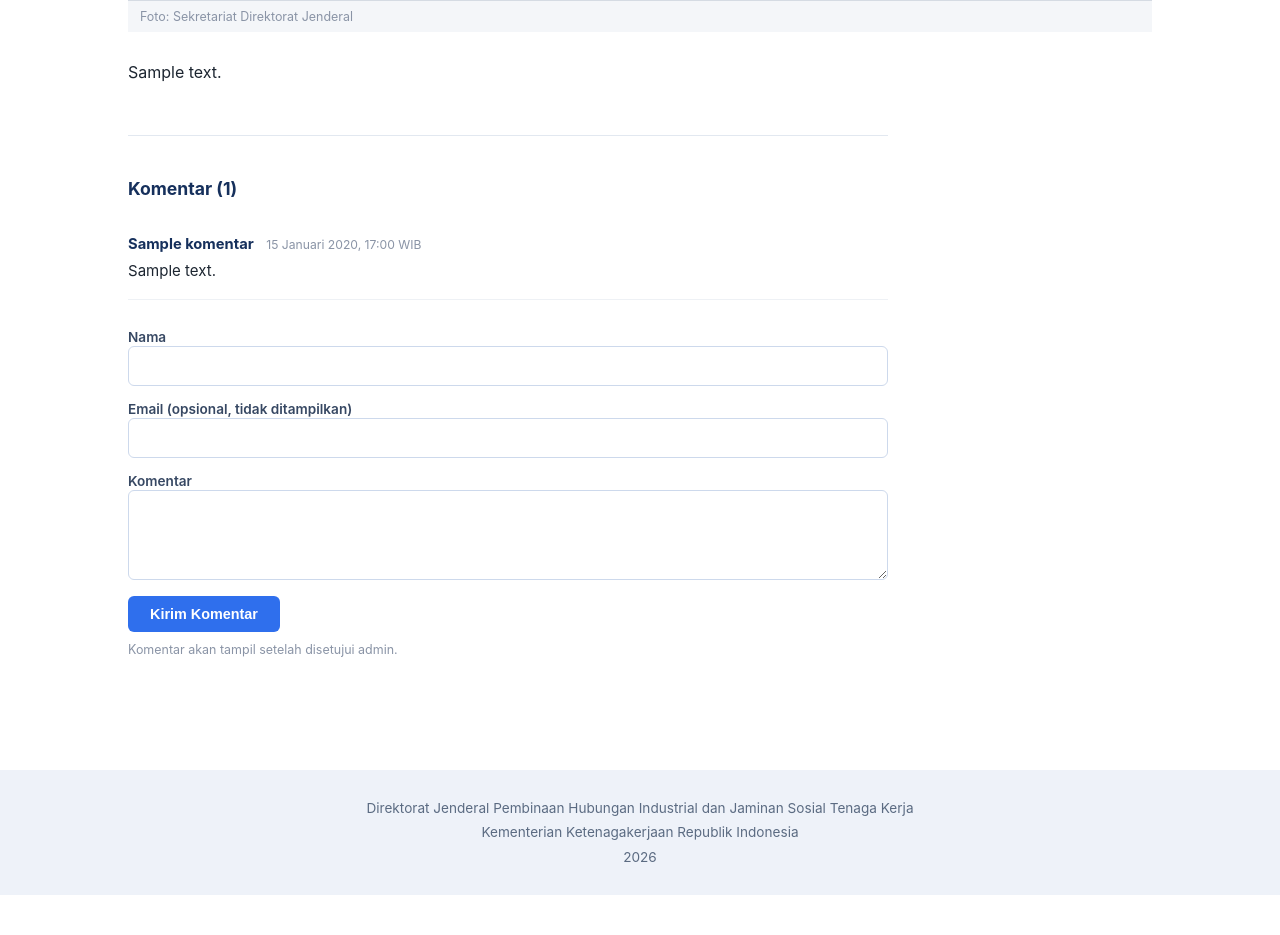
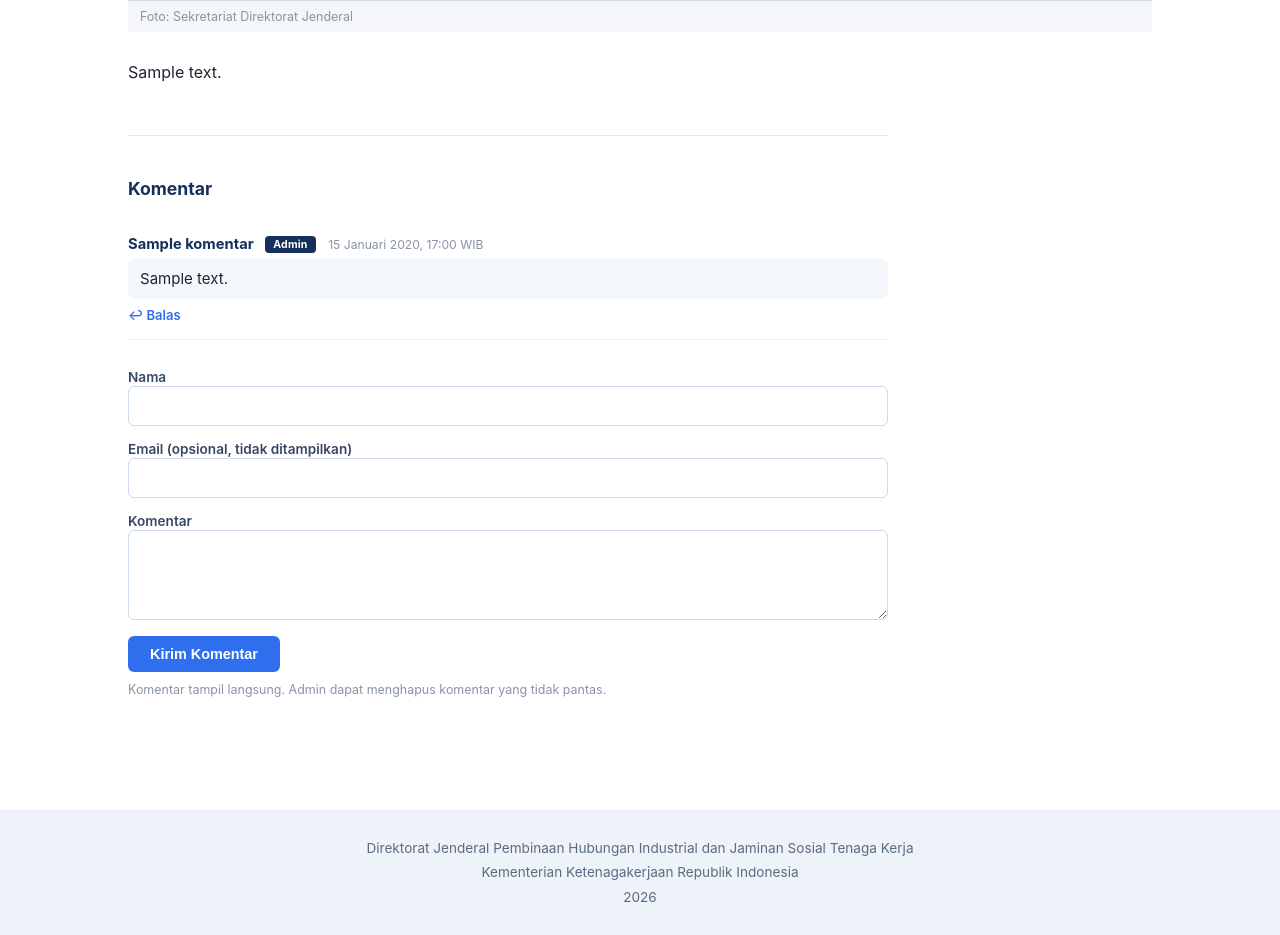
Before and after one commit to RezkyRD/Website-PHIJSK, a Django app: a page that uses konten/templates/konten/informasi_detail.html in a window 1280 px wide. Shown: the part 1092-2027 px from the top of the page. Before the commit the page ends 1987 px from the top, so only its background shows below. Run offline with Django 5.2, Linux system fonts and the light colour scheme; data comes from the database, SQL or seed files in the repository; tables that the repository leaves empty hold one stand-in row (values such as "Sample post"); grey boxes marked "Sample" are stand-in pictures; parts of the project's set-up code (start-up, migrations or seed data) failed here and were passed over.

Commit message:
edit komentar

```diff
--- a/konten/models.py
+++ b/konten/models.py
@@ -119,24 +119,31 @@ class Berita(models.Model):
     def __str__(self):
         return self.judul
 
-    def komentar_disetujui(self):
-        return self.komentar_list.filter(disetujui=True).order_by("dibuat_pada")
+    def komentar_root(self):
+        """Komentar level teratas (bukan balasan) untuk Informasi ini, urut dari yang paling lama."""
+        return self.komentar_list.filter(parent__isnull=True).order_by("dibuat_pada")
 
 
 class Komentar(models.Model):
-    """Komentar pengunjung pada satu Informasi. Perlu disetujui admin/admin unit dulu sebelum tampil publik."""
+    """Komentar/balasan pengunjung pada satu Informasi. Tampil langsung tanpa moderasi;
+    admin/admin unit tetap bisa menghapusnya dari Django admin bila perlu. Mendukung balasan
+    berjenjang lewat field `parent` (balasan dari balasan tetap tercatat dan tampil bersarang)."""
 
     berita = models.ForeignKey(Berita, on_delete=models.CASCADE, related_name="komentar_list")
+    parent = models.ForeignKey(
+        "self", on_delete=models.CASCADE, null=True, blank=True, related_name="balasan",
+        verbose_name="Membalas komentar",
+    )
     nama = models.CharField("Nama", max_length=100)
     email = models.EmailField("Email", blank=True, help_text="Opsional, tidak ditampilkan publik")
     isi = models.TextField("Komentar")
-    disetujui = models.BooleanField("Disetujui", default=False)
+    is_admin_reply = models.BooleanField("Balasan admin", default=False)
     dibuat_pada = models.DateTimeField(auto_now_add=True)
 
     class Meta:
         verbose_name = "Komentar"
         verbose_name_plural = "Komentar"
-        ordering = ["-dibuat_pada"]
+        ordering = ["dibuat_pada"]
 
     @property
     def unit_kerja(self):
--- /dev/null
+++ b/konten/templates/konten/_komentar_node.html
@@ -0,0 +1,35 @@
+{% load static %}
+<div class="komentar-item{% if komentar.is_admin_reply %} komentar-admin{% endif %}" id="komentar-{{ komentar.id }}">
+  <div>
+    <span class="komentar-nama">{{ komentar.nama }}</span>
+    {% if komentar.is_admin_reply %}<span class="komentar-badge">Admin</span>{% endif %}
+    <span class="komentar-tanggal">{{ komentar.dibuat_pada|date:"d F Y, H:i" }} WIB</span>
+  </div>
+  <div class="komentar-isi">{{ komentar.isi }}</div>
+
+  <details class="komentar-reply-toggle">
+    <summary>Balas</summary>
+    <form method="post" class="komentar-form komentar-reply-form">
+      {% csrf_token %}
+      <input type="hidden" name="parent_id" value="{{ komentar.id }}">
+      <div class="hp-field" aria-hidden="true">
+        <label>Website</label>
+        <input type="text" name="website" tabindex="-1" autocomplete="off">
+      </div>
+      {% if not is_staff %}
+      <input type="text" name="nama" placeholder="Nama" required maxlength="100">
+      <input type="email" name="email" placeholder="Email (opsional, tidak ditampilkan)">
+      {% endif %}
+      <textarea name="isi" placeholder="Tulis balasan..." required></textarea>
+      <button type="submit">Kirim Balasan</button>
+    </form>
+  </details>
+
+  {% if komentar.balasan.all %}
+  <div class="komentar-replies">
+    {% for balasan in komentar.balasan.all %}
+      {% include "konten/_komentar_node.html" with komentar=balasan is_staff=is_staff %}
+    {% endfor %}
+  </div>
+  {% endif %}
+</div>
--- a/konten/templates/konten/informasi_detail.html
+++ b/konten/templates/konten/informasi_detail.html
@@ -27,14 +27,31 @@
 <style>
   .komentar-section { max-width:760px; margin-top:48px; border-top:1px solid #e2e8f0; padding-top:28px; }
   .komentar-item { padding:16px 0; border-bottom:1px solid #eef1f5; }
+  .komentar-replies .komentar-item:last-child { border-bottom:none; }
   .komentar-nama { font-weight:700; color:#16305c; font-size:0.92rem; }
+  .komentar-badge {
+    display:inline-block; background:#16305c; color:#fff; font-size:0.66rem; font-weight:700;
+    letter-spacing:0.02em; padding:2px 8px; border-radius:4px; margin-left:7px; vertical-align:1px;
+  }
+  .komentar-admin > .komentar-isi { background:#f4f7fc; border-radius:6px; padding:8px 12px; }
   .komentar-tanggal { font-size:0.76rem; color:#8a94a6; margin-left:8px; font-weight:400; }
   .komentar-isi { margin-top:6px; line-height:1.6; font-size:0.94rem; white-space:pre-line; }
+  .komentar-replies {
+    margin:12px 0 0 18px; padding-left:16px; border-left:2px solid #eef1f5;
+  }
+  .komentar-reply-toggle { margin-top:8px; }
+  .komentar-reply-toggle summary {
+    cursor:pointer; color:var(--accent); font-size:0.82rem; font-weight:600; list-style:none;
+  }
+  .komentar-reply-toggle summary::-webkit-details-marker { display:none; }
+  .komentar-reply-toggle summary::before { content:"↩ "; }
+  .komentar-reply-form { margin-top:10px; max-width:480px; }
   .komentar-form input[type=text], .komentar-form input[type=email], .komentar-form textarea {
     width:100%; padding:10px 12px; border:1px solid #cdd9ec; border-radius:6px; font-size:0.92rem;
     font-family:inherit; margin-bottom:12px; box-sizing:border-box;
   }
   .komentar-form textarea { resize:vertical; min-height:90px; }
+  .komentar-reply-form textarea { min-height:64px; }
   .komentar-form button {
     background:var(--accent); color:#fff; border:none; border-radius:6px; padding:10px 22px;
     font-size:0.9rem; font-weight:600; cursor:pointer;
@@ -54,14 +71,16 @@
     {% endfor %}
   {% endif %}
 
-  <h2 style="color:#16305c; font-size:1.1rem; margin-bottom:18px;">Komentar ({{ komentar_list|length }})</h2>
+  <h2 style="color:#16305c; font-size:1.1rem; margin-bottom:18px;">Komentar</h2>
 
-  {% for k in komentar_list %}
-  <div class="komentar-item">
-    <span class="komentar-nama">{{ k.nama }}</span>
-    <span class="komentar-tanggal">{{ k.dibuat_pada|date:"d F Y, H:i" }} WIB</span>
-    <div class="komentar-isi">{{ k.isi }}</div>
-  </div>
+  {% if is_staff %}
+  <p style="font-size:0.8rem; color:#5b6b82; background:#eef2f9; padding:8px 12px; border-radius:6px; margin-bottom:16px;">
+    Anda login sebagai admin — komentar dan balasan Anda akan otomatis ditandai badge "Admin".
+  </p>
+  {% endif %}
+
+  {% for k in komentar_root_list %}
+    {% include "konten/_komentar_node.html" with komentar=k is_staff=is_staff %}
   {% empty %}
   <p style="color:#8a94a6; font-size:0.9rem;">Belum ada komentar. Jadilah yang pertama berkomentar.</p>
   {% endfor %}
@@ -72,14 +91,16 @@
       <label>Website</label>
       <input type="text" name="website" tabindex="-1" autocomplete="off">
     </div>
+    {% if not is_staff %}
     <label style="font-size:0.85rem; font-weight:600; color:#374863;">Nama</label>
     <input type="text" name="nama" required maxlength="100">
     <label style="font-size:0.85rem; font-weight:600; color:#374863;">Email (opsional, tidak ditampilkan)</label>
     <input type="email" name="email">
+    {% endif %}
     <label style="font-size:0.85rem; font-weight:600; color:#374863;">Komentar</label>
     <textarea name="isi" required></textarea>
     <button type="submit">Kirim Komentar</button>
-    <p style="font-size:0.78rem; color:#8a94a6; margin-top:10px;">Komentar akan tampil setelah disetujui admin.</p>
+    <p style="font-size:0.78rem; color:#8a94a6; margin-top:10px;">Komentar tampil langsung. Admin dapat menghapus komentar yang tidak pantas.</p>
   </form>
 </div>
 
--- a/konten/views.py
+++ b/konten/views.py
@@ -60,30 +60,47 @@ def unit_detail(request, slug):
 
 
 def informasi_detail(request, slug):
-    """Halaman detail satu Informasi — bisa dilihat publik & menerima komentar (perlu disetujui admin dulu)."""
+    """Halaman detail satu Informasi — publik bisa berkomentar & membalas komentar (berjenjang),
+    tampil langsung tanpa moderasi. Admin/staf yang login otomatis membalas sebagai admin unitnya."""
     berita = get_object_or_404(Berita, slug=slug, status="published")
+    is_staff = request.user.is_authenticated and request.user.is_staff
 
     if request.method == "POST":
         # Honeypot anti-spam: field ini disembunyikan lewat CSS di form, manusia tidak akan mengisinya.
         website = request.POST.get("website", "").strip()
-        nama = request.POST.get("nama", "").strip()
         isi = request.POST.get("isi", "").strip()
-        email = request.POST.get("email", "").strip()
+        parent_id = request.POST.get("parent_id", "").strip()
+        parent = Komentar.objects.filter(id=parent_id, berita=berita).first() if parent_id else None
+
+        if is_staff:
+            profile = getattr(request.user, "unit_profile", None)
+            if request.user.is_superuser:
+                nama = "Admin Ditjen PHI dan Jamsos"
+            elif profile:
+                nama = f"Admin {profile.unit_kerja.singkatan}"
+            else:
+                nama = f"Admin ({request.user.username})"
+            email = ""
+        else:
+            nama = request.POST.get("nama", "").strip()[:100]
+            email = request.POST.get("email", "").strip()
 
         if website:
             pass  # terdeteksi bot, diam-diam abaikan tanpa pesan error
-        elif not nama or not isi:
+        elif not isi or (not is_staff and not nama):
             messages.error(request, "Nama dan komentar wajib diisi.")
         else:
-            Komentar.objects.create(berita=berita, nama=nama[:100], email=email, isi=isi)
-            messages.success(request, "Komentar Anda terkirim dan akan tampil setelah disetujui admin.")
+            Komentar.objects.create(
+                berita=berita, parent=parent, nama=nama, email=email, isi=isi, is_admin_reply=is_staff,
+            )
+            messages.success(request, "Komentar Anda berhasil dikirim.")
         return redirect("konten:informasi_detail", slug=berita.slug)
 
-    komentar_list = berita.komentar_disetujui()
+    komentar_root_list = berita.komentar_root()
     return render(
         request,
         "konten/informasi_detail.html",
-        {"berita": berita, "komentar_list": komentar_list},
+        {"berita": berita, "komentar_root_list": komentar_root_list, "is_staff": is_staff},
     )
 
 
```
Also changed, not shown: konten/admin.py (+14 -11 lines), konten/migrations/0009_alter_komentar_options_remove_komentar_disetujui_and_more.py (added).
